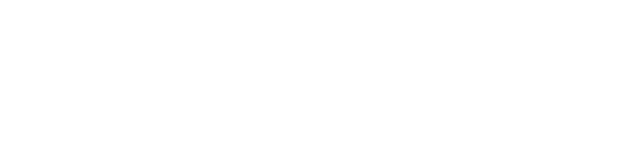
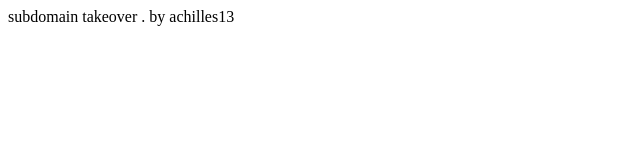
Before and after one commit to sdf567/sdf567.github.io, a plain HTML site: page index.html in a window 1280 px wide. Shown: the whole page, without its empty margins (0-640 px from the left). Drawn offline with Linux system fonts and the light colour scheme.

Commit message:
Update index.html

```diff
--- a/index.html
+++ b/index.html
@@ -1 +1 @@
-<body><!--subdomain takeover .  by   achilles13--></body>
+<body>subdomain takeover .  by   achilles13</body>
```
